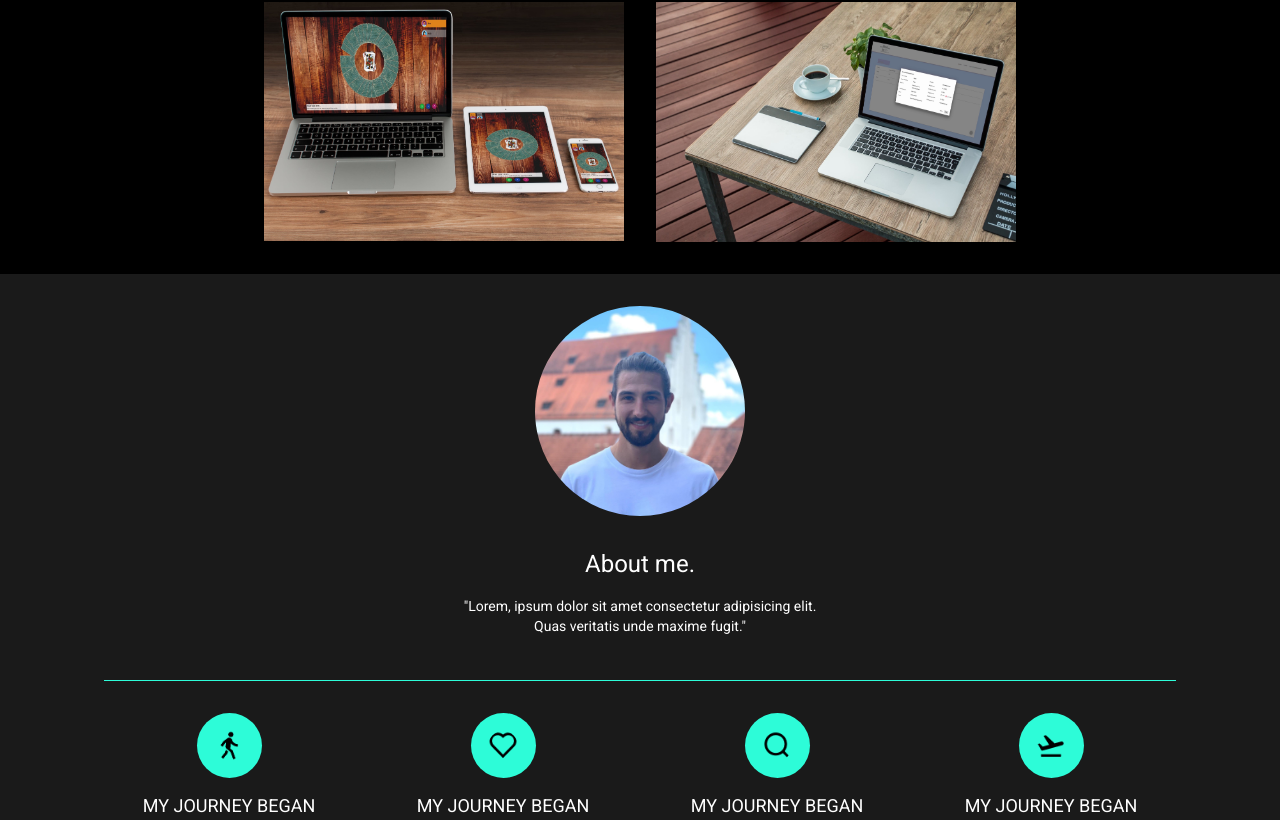
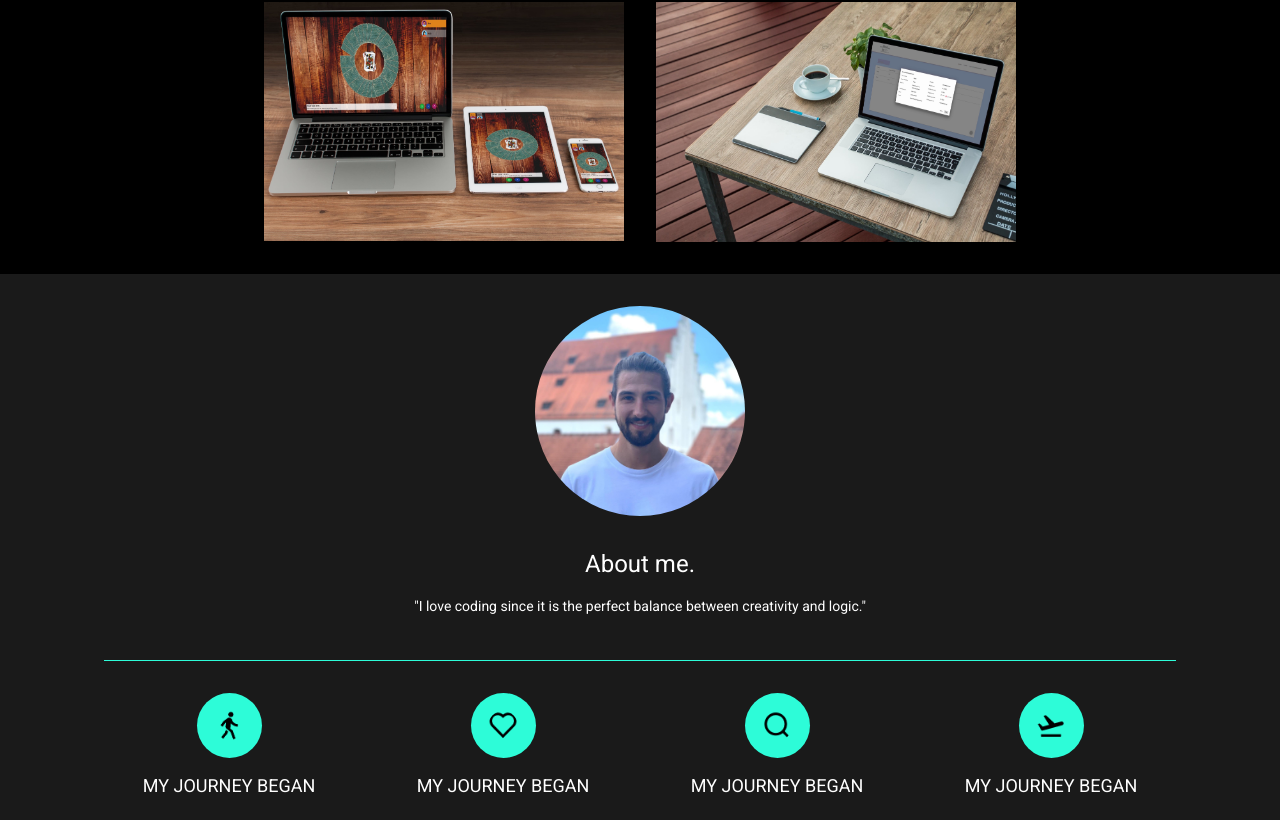
Before and after one commit to Chris-Aid/portfolio, an Angular app: page / in a window 1280 px wide. Shown: the part 1868-2688 px from the top of the page. Built offline with nearby package versions, Linux system fonts and the light colour scheme.

Commit message:
changed animation in skills component and few css details

```diff
--- a/src/app/about-me/about-me.component.html
+++ b/src/app/about-me/about-me.component.html
@@ -6,7 +6,7 @@
         <div class="about-me-text">
             <h1>About me.</h1>
 
-            <p>"Lorem, ipsum dolor sit amet consectetur adipisicing elit. <br> Quas veritatis unde maxime fugit."</p>
+            <p>"I love coding since it is the perfect balance between creativity and logic."</p>
         </div>
 
     </div>
--- a/src/app/my-skills/my-skills.component.ts
+++ b/src/app/my-skills/my-skills.component.ts
@@ -22,20 +22,19 @@ export class MySkillsComponent implements OnInit {
 
     document.addEventListener('scroll', () => {
       if(!this.intervalStopped) {
-        let i = 8;
+        let i = 0;
         let skillAnimation = setInterval(() => {
           if (window.pageYOffset > 300) {
 
             document.getElementById(`imageContainer-` + i).classList.add('animateSkills');
-            i--;
-            if (i <= -1) {
+            i++;
+            if (i >= 9) {
               clearInterval(skillAnimation);
               this.intervalStopped = true;
             }
           }
         }, 200);
       }
-
     });
   }
 
--- a/src/app/my-work/my-work.component.scss
+++ b/src/app/my-work/my-work.component.scss
@@ -57,7 +57,6 @@
     flex-direction: column;
     justify-content: center;
     align-items: center;
-    // gap: 32px;
     background-color: #3a3a3ad6;
 
     button {
@@ -91,6 +90,7 @@
 .add-bg-color {
     background-color: #FA2759 !important;
 }
+
 /* Extra small devices (phones, 280px and down) */
 @media only screen and (min-width: 280px) {
 
@@ -98,7 +98,6 @@
         img {
             width: 324px;
         }
-
     }
 
     .my-work-container {
@@ -113,7 +112,6 @@
             width: 100px;
             height: 50px;
         }
-
     }
 }
 
```
